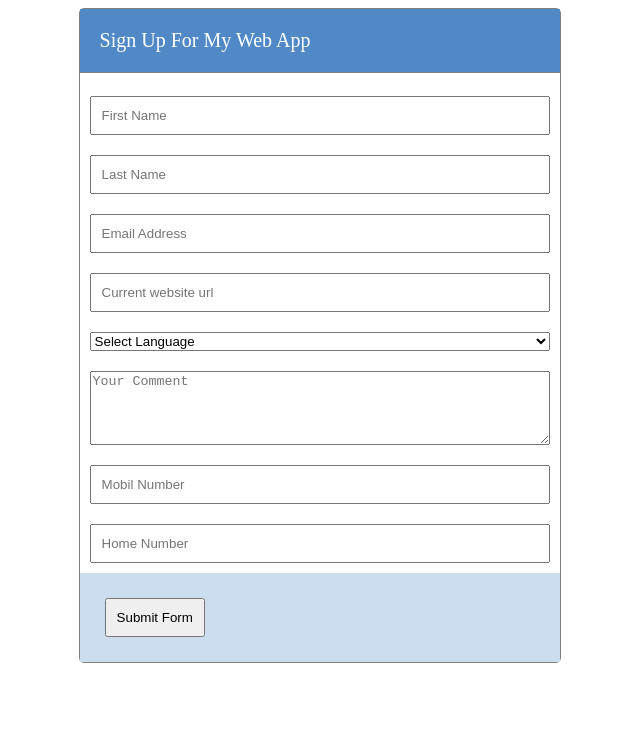
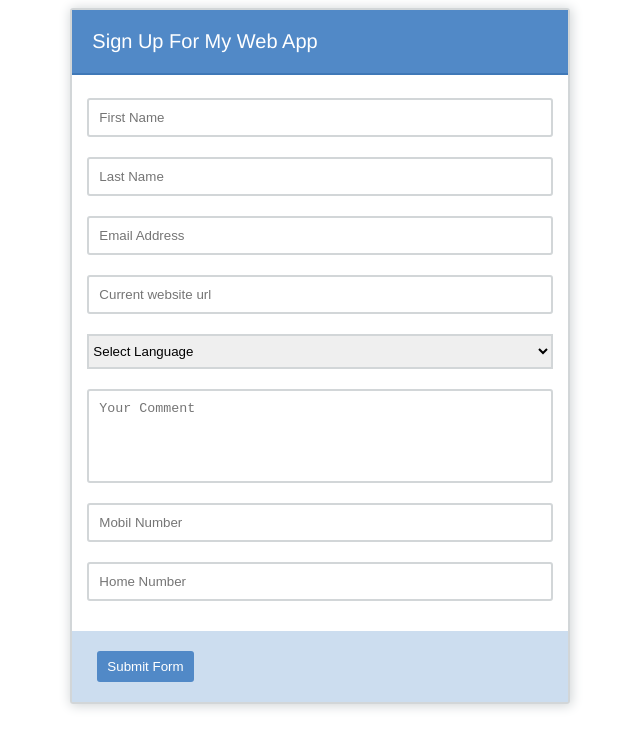
Before and after one commit to Kalbro/day_13_project, a plain HTML site: page index.html in a window 1280 px wide. Shown: the whole page, without its empty margins (320-960 px from the left). Drawn offline with Linux system fonts and the light colour scheme.

Commit message:
finished project

```diff
--- a/main.js
+++ b/main.js
@@ -32,5 +32,6 @@ for (var i = 0; i < formData.length; i++) {
   var formSubmit = document.createElement('input');
   formSubmit.type = 'button';
   formSubmit.value = "Submit Form";
+  formSubmit.id = "submit-btn";
   formElement.appendChild(newDiv);
   newDiv.appendChild(formSubmit);
--- a/styles.css
+++ b/styles.css
@@ -1,15 +1,19 @@
+body{
+  font-family: Helvetica, Arial, sans-serif;
+}
+
 h1{
   color: white;
   background: #5189c7;
   padding: 10px;
   margin-top: 0;
-  border-bottom: thin solid grey;
-
+  border-bottom: 2px solid #3f78b7;
   font-weight: lighter;
   text-align: left;
   font-size: 20px;
   padding: 20px;
   padding-right: 250px;
+
 
 }
 main{
@@ -21,32 +25,63 @@ main{
 form{
   display: flex;
   flex-direction: column;
-  border: solid thin grey;
-border-radius: 5px;
+  border: solid 2px #d2d6d8;
+  border-radius: 3px;
+  box-shadow: 1px 1px 12px 1px #d2d6d8;
 }
 
+
 input{
-  margin:10px;
-  padding:10px;
+  margin-top:10px;
+  margin-bottom: 10px;
+  margin-left: 15px;
+  margin-right: 15px;
+  padding-right:5px;
+  padding-bottom: 10px;
+  padding-left: 10px;
+  padding-top:10px;
+  border: solid 2px #d2d6d8;;
+  border-radius: 3px;
+
+
 }
 
-button{
+#submit-btn{
   background: #5189c7;
-  padding: 20px;
+  color:white;
+  border: none;
+  border-radius: 3px;
+  padding:8px;
+  padding-left: 10px;
+  padding-right:10px;
 }
 
 
 div{
   background: #ccddef;
-  padding:15px;
+  padding:10px;
+  margin-top: 20px;
 }
 
 textarea{
-  margin: 10px;
-  padding-bottom: 40px;
+  margin-top:10px;
+  margin-bottom: 10px;
+  margin-left: 15px;
+  margin-right: 15px;
+  padding-bottom: 50px;
+  border: solid 2px #d2d6d8;
+  padding-left: 10px;
+  padding-top:10px;
+  border-radius: 3px;
+  resize: none;
 }
 
 select{
-  margin: 10px;
+  border: solid 2px #d2d6d8;
+  height:35px;
+  margin-top:10px;
+  margin-bottom: 10px;
+  margin-left: 15px;
+  margin-right: 15px;
 
 }
```
